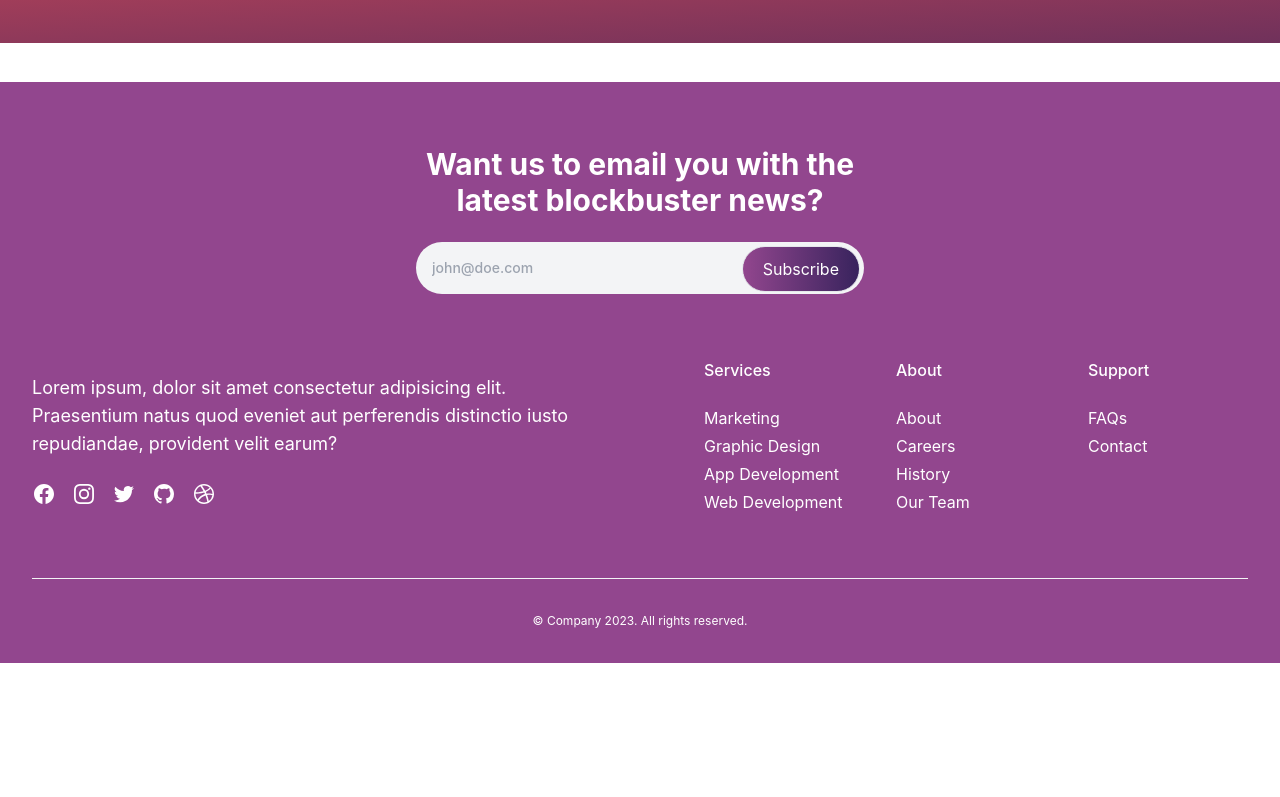
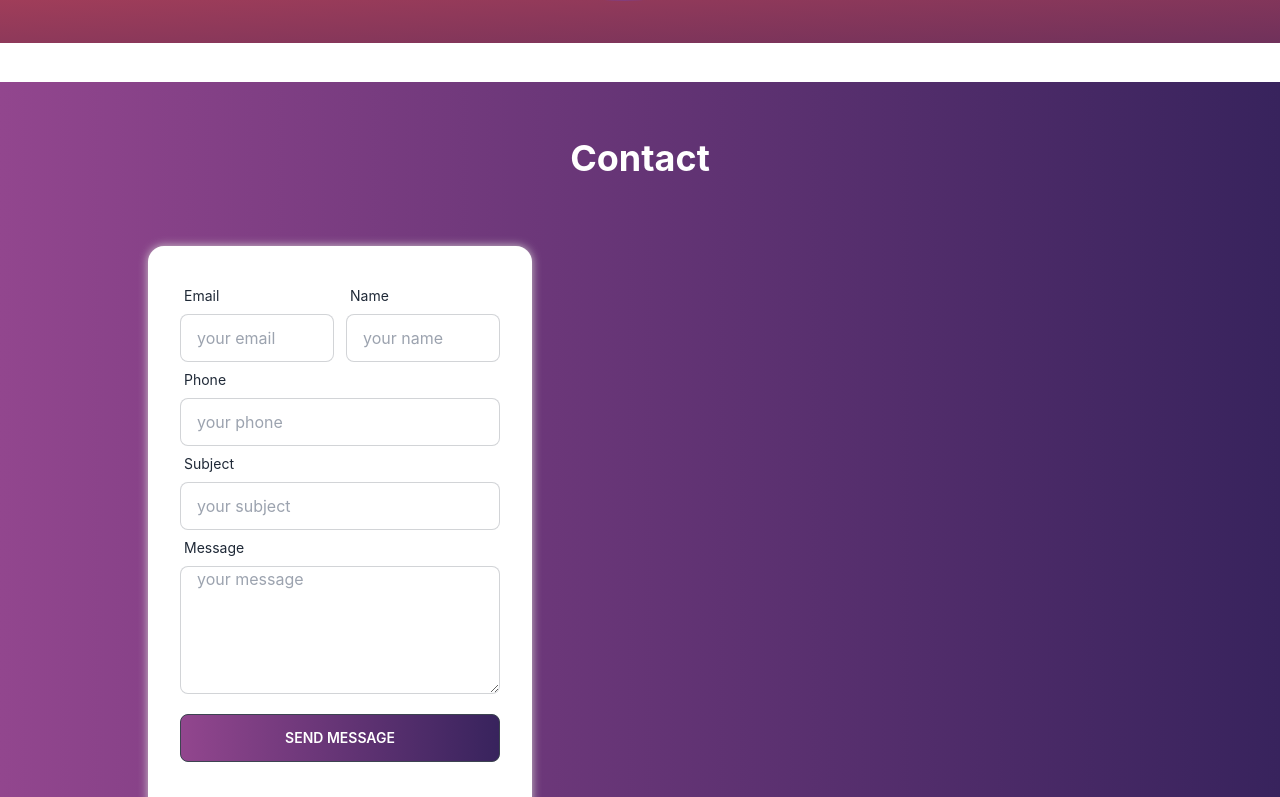
Before and after one commit to Sadnan-2019/mrswebsite, a React (Create React App) app: page /home in a window 1280 px wide. Shown: the part 4801-5598 px from the top of the page. Before the commit the page ends 5464 px from the top, so only its background shows below. Built offline with nearby package versions, Linux system fonts and the light colour scheme.

Commit message:
landing   is ongoing

```diff
--- /dev/null
+++ b/src/Components/Contact/Contact.js
@@ -0,0 +1,141 @@
+import React from 'react';
+
+const Contact = () => {
+    return (
+        <div>
+             <div className=' py-14 bg-gradient-to-r from-[#92468E] to-[#38235D]  '>
+        <div className=" ">
+          <h2 className="text-3xl text-center text-white   font-bold poppins-b sm:text-4xl"  >
+           Contact
+          </h2>
+          <h1 className='text-white  w-32 h-1 rounded-lg mt-2 mb-4 mx-auto'  ></h1>
+
+
+        </div>
+
+
+<div className="grid grid-cols-1 md:grid-cols-2 lg:grid-cols-2 px-10  py-10 items-center justify-items-center">
+          {/* left side */}
+
+
+
+
+            <div >
+            <div className="card flex-shrink-0 w-full max-w-sm shadow-2xl bg-base-100">
+          <div className="card-body">
+
+            <form  method='post'    >
+             <div className='flex gap-3'>
+             <div className="form-control w-full max-w-xs">
+                <label className="label">
+                  <span className="label-text">Email</span>
+                </label>
+                <input
+
+                  type="email"
+                  name='email'
+                  id='email'
+                  placeholder="your email"
+                  className="input input-bordered w-full max-w-xs"
+                />
+
+              </div>
+
+              <div className="form-control w-full max-w-xs">
+                <label className="label">
+                  <span className="label-text">Name</span>
+                </label>
+                <input
+
+                  type="text"
+                  name='name'
+                  id='name'
+                  placeholder="your name"
+                  className="input input-bordered w-full max-w-xs"
+                />
+
+              </div>
+             </div>
+             <div className="form-control w-full max-w-xs">
+                <label className="label">
+                  <span className="label-text">Phone</span>
+                </label>
+                <input
+
+                  type="text"
+                  name='phone'
+                  id='phone'
+                  required
+                  placeholder="your phone"
+                  className="input input-bordered w-full max-w-xs"
+                />
+
+              </div>
+              <div className="form-control w-full max-w-xs">
+                <label className="label">
+                  <span className="label-text">Subject</span>
+                </label>
+                <input
+
+                  type="text"
+                  name='subject'
+                  id='subject'
+                  required
+                  placeholder="your subject"
+                  className="input input-bordered w-full max-w-xs"
+                />
+
+              </div>
+              <div className="form-control w-full max-w-xs">
+                <label className="label">
+                  <span className="label-text">Message</span>
+                </label>
+                <textarea
+
+                  type="text"
+                  name="message"
+                  id='message'
+                  required
+                  placeholder="your message"
+                  className="input input-bordered w-full max-w-xs h-32"
+
+                ></textarea>
+
+              </div>
+
+     <div className='py-5'>
+     <input type="submit" className="btn bg-gradient-to-r from-[#92468E] to-[#38235D]  w-full max-w-x " value="Send message" />
+     </div>
+
+            </form>
+
+
+
+
+          </div>
+        </div>
+
+            </div>
+
+
+
+
+          <div className="   ">
+           <div className=''>
+            {/* <Map></Map> */}
+           </div>
+          </div>
+
+
+
+
+        </div>
+
+
+
+    </div>
+        </div>
+    );
+};
+
+export default Contact;
--- a/src/Components/Home/Home.js
+++ b/src/Components/Home/Home.js
@@ -5,6 +5,7 @@ import Review from '../Review/Review';
 import Working from '../Working/Working';
 import Achievement from '../Working/Achievement/Achievement';
 import SVG from '../SVG/SVG';
+import Contact from '../Contact/Contact';
 
 const Home = () => {
     return (
@@ -17,6 +18,8 @@ const Home = () => {
       <Working></Working>
       <Achievement></Achievement>
 
+    <Contact></Contact>
+
         </div>
     );
 };
```
